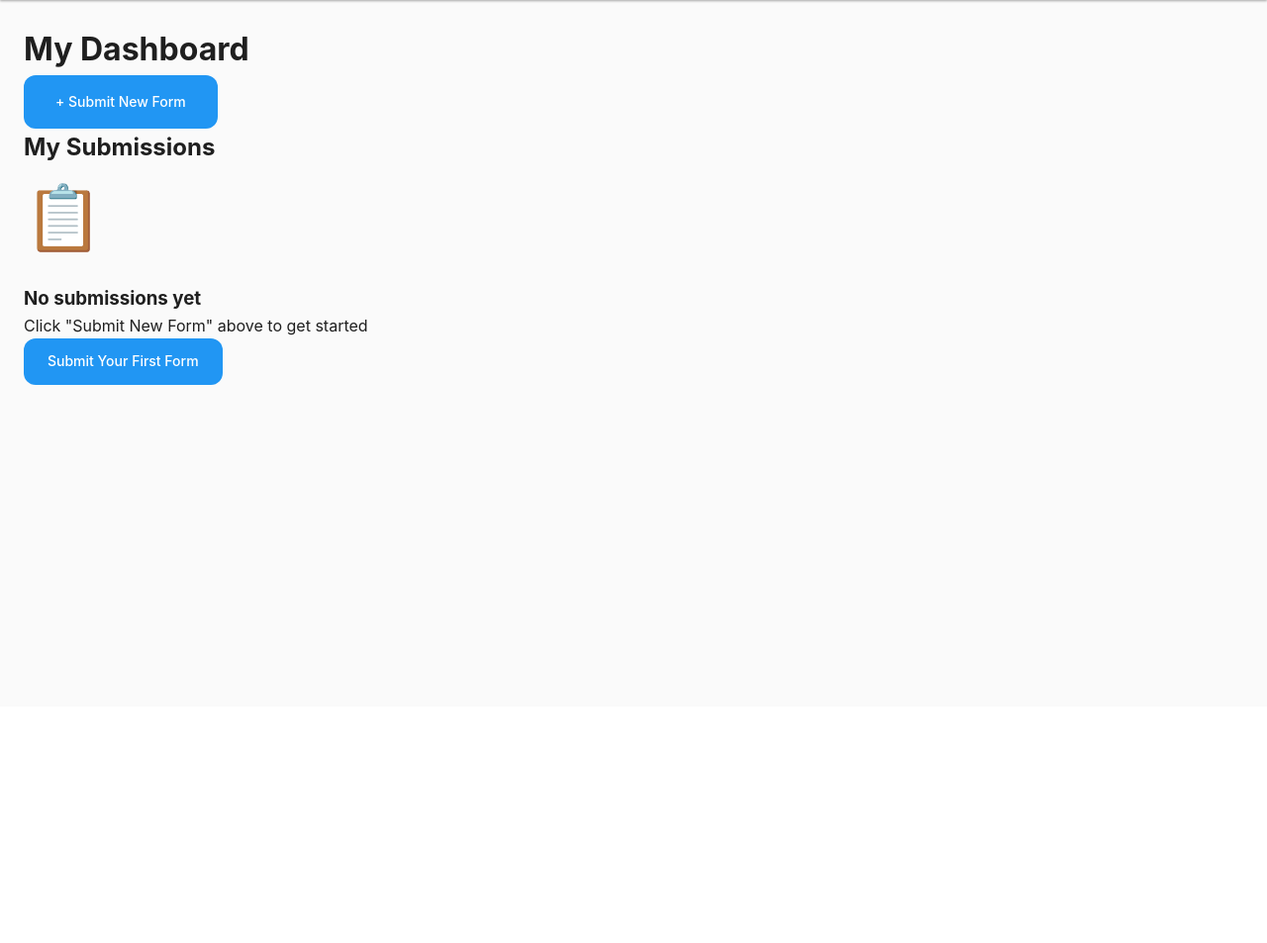
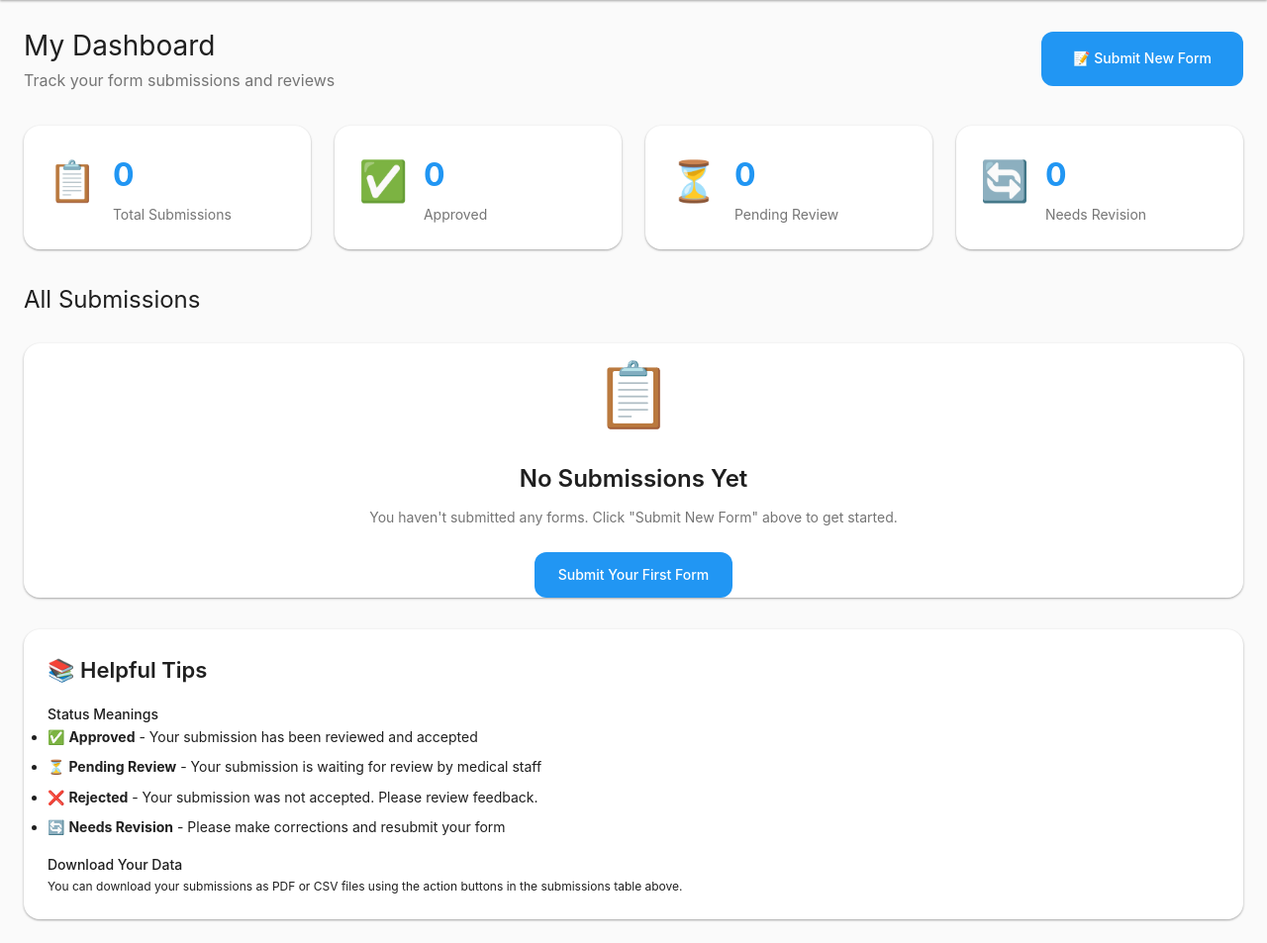
Before and after one commit to sahilJaiswal2002/PIS, a Python web app: template templates/user/dashboard.html in a window 1280 px wide. Shown: the part 86-1039 px from the top of the page at 99% size. Before the commit the page ends 475 px from the top, so only its background shows below. Run offline with Jinja, Linux system fonts and the light colour scheme; the template is opened without the code that fills it, so the values that code supplies are empty.

Commit message:
Create improved user dashboard with submissions, drafts, and stats
cgen-e5b8f19440754ed18f1f6037b6725b1a

```diff
--- a/templates/user/dashboard.html
+++ b/templates/user/dashboard.html
@@ -1,42 +1,143 @@
 {% extends "user/base.html" %}
 
-{% block title %}Dashboard - Patient Portal{% endblock %}
+{% block title %}My Dashboard - Patient Portal{% endblock %}
 
 {% block content %}
-<div class="page-header">
-    <h1>My Dashboard</h1>
-    <a href="{{ url_for('select_disease') }}" class="btn btn-primary btn-lg">+ Submit New Form</a>
+<div class="page-header-wrapper mb-8">
+    <div>
+        <h1 class="headline-medium">My Dashboard</h1>
+        <p class="text-muted">Track your form submissions and reviews</p>
+    </div>
+    <a href="{{ url_for('select_disease') }}" class="btn btn-primary btn-lg">📝 Submit New Form</a>
 </div>
 
-<div class="submissions-section">
-    <h2>My Submissions</h2>
+<div class="stats-grid mb-8">
+    <div class="stat-card">
+        <div class="stat-card-icon">📋</div>
+        <div class="stat-card-content">
+            <div class="stat-card-number">{{ submissions|length }}</div>
+            <div class="stat-card-label">Total Submissions</div>
+        </div>
+    </div>
 
-    {% if submissions %}
-        <div class="submissions-grid">
-            {% for submission in submissions %}
-            <div class="submission-card">
-                <div class="submission-card-header">
-                    <h3>{{ submission.form.name }}</h3>
-                    <span class="badge">{{ submission.disease.name }}</span>
+    <div class="stat-card">
+        <div class="stat-card-icon">✅</div>
+        <div class="stat-card-content">
+            <div class="stat-card-number">{{ submissions|selectattr('status', 'equalto', 'approved')|list|length }}</div>
+            <div class="stat-card-label">Approved</div>
+        </div>
+    </div>
+
+    <div class="stat-card">
+        <div class="stat-card-icon">⏳</div>
+        <div class="stat-card-content">
+            <div class="stat-card-number">{{ submissions|selectattr('status', 'equalto', 'submitted')|list|length }}</div>
+            <div class="stat-card-label">Pending Review</div>
+        </div>
+    </div>
+
+    <div class="stat-card">
+        <div class="stat-card-icon">🔄</div>
+        <div class="stat-card-content">
+            <div class="stat-card-number">{{ submissions|selectattr('status', 'equalto', 'needs_revision')|list|length }}</div>
+            <div class="stat-card-label">Needs Revision</div>
+        </div>
+    </div>
+</div>
+
+{% set pending_submissions = submissions|selectattr('status', 'equalto', 'submitted')|list %}
+{% if pending_submissions %}
+    <div class="card mb-8" style="border-left: 4px solid var(--md-sys-color-warning);">
+        <div class="card-header">⏳ Pending Review</div>
+        <div class="form-grid" style="grid-template-columns: repeat(auto-fill, minmax(250px, 1fr));">
+            {% for submission in pending_submissions %}
+                <div class="card" style="background: var(--md-sys-color-warning-container);">
+                    <div class="flex justify-between align-center mb-2">
+                        <h3 class="title-small mb-0">{{ submission.form.name }}</h3>
+                    </div>
+                    <p class="body-small mb-2">
+                        <strong>{{ submission.disease.name }}</strong> at {{ submission.hospital.name }}
+                    </p>
+                    <p class="label-small text-muted mb-3">
+                        Submitted: {{ submission.created_at.strftime('%b %d, %Y') }}
+                    </p>
+                    <div class="form-actions">
+                        <a href="{{ url_for('user_view_submission', id=submission.id) }}" class="btn btn-primary btn-sm">View</a>
+                    </div>
                 </div>
-                <div class="submission-card-body">
-                    <p><strong>Hospital:</strong> {{ submission.hospital.name }}</p>
-                    <p><strong>Doctor:</strong> {{ submission.doctor.name }}</p>
-                    <p><strong>Submitted:</strong> {{ submission.created_at.strftime('%Y-%m-%d %H:%M') }}</p>
-                </div>
-                <div class="submission-card-footer">
-                    <a href="{{ url_for('user_view_submission', id=submission.id) }}" class="btn btn-sm btn-primary">View Details</a>
-                </div>
-            </div>
             {% endfor %}
         </div>
-    {% else %}
-        <div class="empty-state">
-            <div class="empty-state-icon">📋</div>
-            <h3>No submissions yet</h3>
-            <p>Click "Submit New Form" above to get started</p>
-            <a href="{{ url_for('select_disease') }}" class="btn btn-primary">Submit Your First Form</a>
+    </div>
+{% endif %}
+
+<h2 class="headline-small mb-6">All Submissions</h2>
+
+{% if submissions %}
+    <div class="table-wrapper mb-8">
+        <table class="data-table">
+            <thead>
+                <tr>
+                    <th>Form</th>
+                    <th>Disease</th>
+                    <th>Hospital</th>
+                    <th>Status</th>
+                    <th>Submitted</th>
+                    <th>Actions</th>
+                </tr>
+            </thead>
+            <tbody>
+                {% for submission in submissions %}
+                    <tr>
+                        <td>
+                            <strong>{{ submission.form.name }}</strong>
+                        </td>
+                        <td>{{ submission.disease.name }}</td>
+                        <td>{{ submission.hospital.name }}</td>
+                        <td>
+                            <span class="badge {% if submission.status == 'approved' %}badge-success{% elif submission.status == 'submitted' %}badge-primary{% elif submission.status == 'rejected' %}badge-danger{% elif submission.status == 'needs_revision' %}badge-warning{% endif %}">
+                                {{ submission.status.title() }}
+                            </span>
+                        </td>
+                        <td>{{ submission.created_at.strftime('%b %d, %Y') }}</td>
+                        <td>
+                            <div class="flex gap-2">
+                                <a href="{{ url_for('user_view_submission', id=submission.id) }}" class="table-action-btn" title="View Details">👁️</a>
+                                <a href="{{ url_for('download_submission_pdf', id=submission.id) }}" class="table-action-btn" title="Download PDF">📄</a>
+                                <a href="{{ url_for('download_submission_csv', id=submission.id) }}" class="table-action-btn" title="Download CSV">📊</a>
+                            </div>
+                        </td>
+                    </tr>
+                {% endfor %}
+            </tbody>
+        </table>
+    </div>
+{% else %}
+    <div class="empty-state-wrapper">
+        <div class="empty-state-icon">📋</div>
+        <h3 class="empty-state-title">No Submissions Yet</h3>
+        <p class="empty-state-description">You haven't submitted any forms. Click "Submit New Form" above to get started.</p>
+        <a href="{{ url_for('select_disease') }}" class="btn btn-primary empty-state-action">Submit Your First Form</a>
+    </div>
+{% endif %}
+
+<div class="card mt-8">
+    <div class="card-header">📚 Helpful Tips</div>
+    <div class="card-body">
+        <div class="flex flex-col gap-4">
+            <div>
+                <h3 class="label-large">Status Meanings</h3>
+                <ul class="flex flex-col gap-2">
+                    <li>✅ <strong>Approved</strong> - Your submission has been reviewed and accepted</li>
+                    <li>⏳ <strong>Pending Review</strong> - Your submission is waiting for review by medical staff</li>
+                    <li>❌ <strong>Rejected</strong> - Your submission was not accepted. Please review feedback.</li>
+                    <li>🔄 <strong>Needs Revision</strong> - Please make corrections and resubmit your form</li>
+                </ul>
+            </div>
+            <div>
+                <h3 class="label-large">Download Your Data</h3>
+                <p class="body-small">You can download your submissions as PDF or CSV files using the action buttons in the submissions table above.</p>
+            </div>
         </div>
-    {% endif %}
+    </div>
 </div>
 {% endblock %}
```
